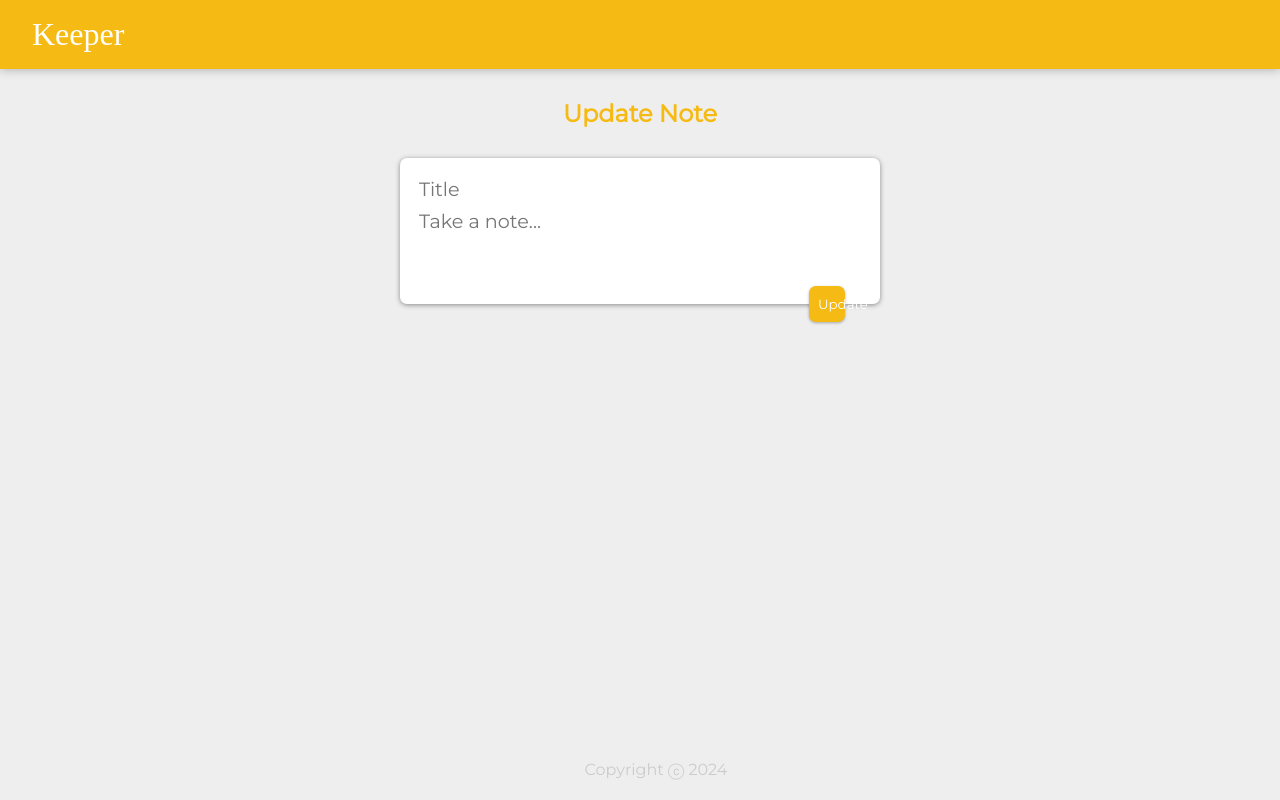
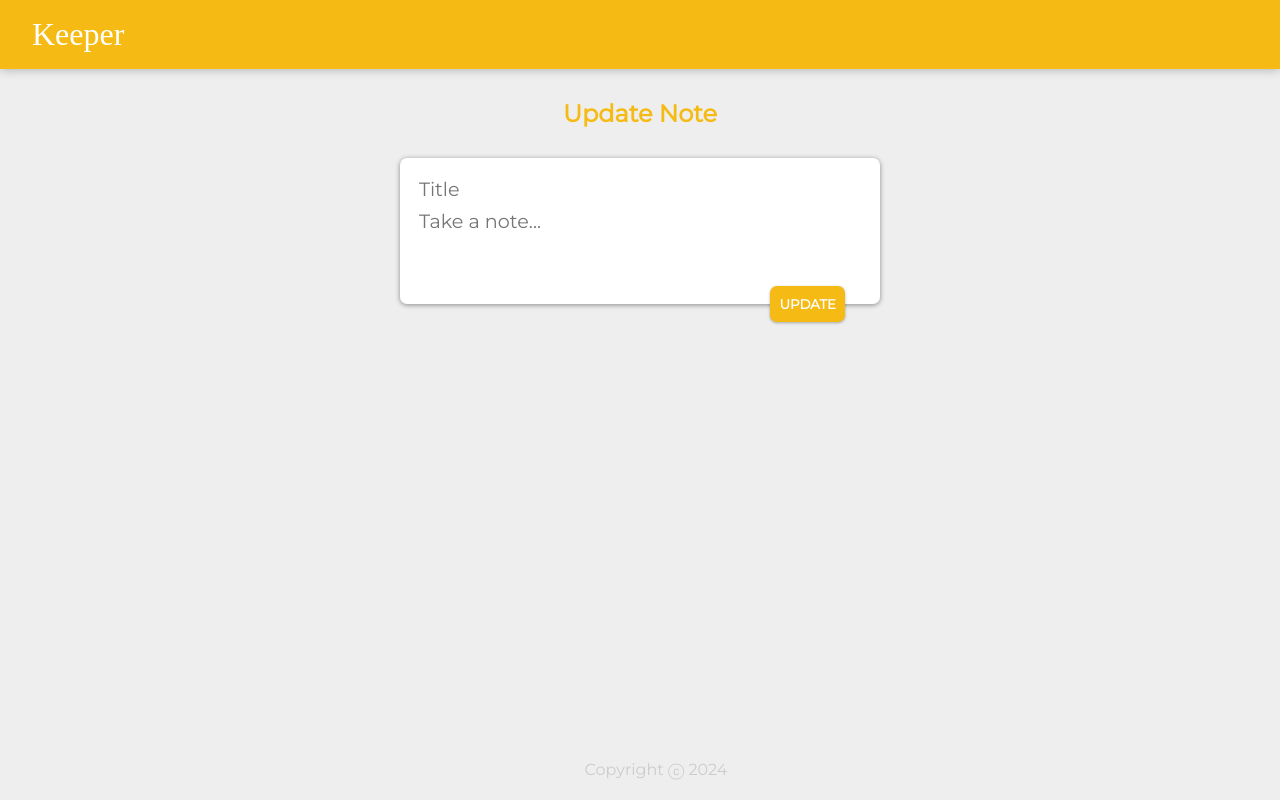
Before and after one commit to OnlyOnRucha/Keeper, a React (Vite) app in the folder client/: page /update-note/1 in a window 1280 px wide. Built offline with nearby package versions, Linux system fonts and the light colour scheme; no server answers; a web font is replaced by a local one.

Commit message:
final commit

```diff
--- a/client/public/styles.css
+++ b/client/public/styles.css
@@ -56,6 +56,7 @@ footer p {
   margin: 16px;
   margin-top: 25px;
   float: left;
+  position: relative;
 }
 .note h1 {
   font-size: 1.1em;
@@ -84,8 +85,7 @@ footer p {
 } */
 
 .del{
-  position: relative;
-  margin-right: 10px;
+  position: absolute;
   color: #f5ba13;
   border: none;
   border-radius: 7px;
@@ -94,30 +94,54 @@ footer p {
   cursor: pointer;
   outline: none;
   box-shadow: 0 2px 5px #ccc;
-  margin-top: 17px;
-  margin-bottom: 8px;
-  float: right;
+  bottom: 16px;
+  right: 15px;
+  /* margin-right: 10px; */
+  /* margin-top: 17px;
+  margin-bottom: 8px; */
+  /* float: right; */
 }
 
 .upd{
   font-weight:500;
-  /* padding-top: 7px; */
   text-decoration: none;
-  position: relative;
-  margin-bottom: 5px;
-  /* margin-right: 10px;
-  margin-top: 17px; */
+  position: absolute;
   color: white;
   background: #f5ba13;
   border: none;
   border-radius: 7px;
-  margin-bottom:8px;
   padding: 8px;
   cursor: pointer;
   outline: none;
-  float: left;
   font-family: "Montserrat", sans-serif;
   box-shadow: 0 2px 5px #ccc;
+  bottom: 16px;
+  left: 15px;
+  /* float: left; */
+  /* margin-bottom:8px; */
+  /* margin-bottom: 5px; */
+  /* margin-right: 10px;
+  margin-top: 17px; */
+  /* padding-top: 7px; */
+}
+
+.updbtn{
+  width: fit-content;
+  position: absolute;
+  right: 35px;
+  bottom: -18px;
+  font-family: "Montserrat", sans-serif;
+  font-weight: 600;
+  background: #f5ba13;
+  color: #fff;
+  border: none;
+  border-radius: 7px;
+  text-decoration: none;
+  box-shadow: 2px 5px 2px 5px #ccc;
+  padding: 9px;
+  box-shadow: 0 1px 3px rgba(0, 0, 0, 0.3);
+  cursor: pointer;
+  outline: none;
 }
 
 .addnote{
--- a/client/src/components/CreateArea.jsx
+++ b/client/src/components/CreateArea.jsx
@@ -23,7 +23,7 @@ const CreateArea = () => {
   };
 
   return (
-    <div>
+    <div className='addnotecontainer'>
       <Link className="addnote" to="/read-note">Read Notes</Link>
       <h2 className="heading">Create Note</h2>
       <form onSubmit={handleSubmit}>
--- a/client/src/components/Update.jsx
+++ b/client/src/components/Update.jsx
@@ -1,5 +1,4 @@
 import React, { useState, useEffect } from 'react';
-import { Link } from "react-router-dom";
 import { useNavigate, useParams } from 'react-router-dom';
 import axios from 'axios';
 
@@ -30,7 +29,6 @@ const Update = () => {
     }
   };
 
-
   return (
     <div>
         <h2 className="heading">Update Note</h2>
@@ -49,7 +47,7 @@ const Update = () => {
               placeholder="Take a note..."
               rows="3"
             />
-            <button type='submit' className="addbtn" to="/read-note">Update</button>
+            <button type='submit' className="updbtn" to="/read-note">UPDATE</button>
 
         </form>
     </div>
```
